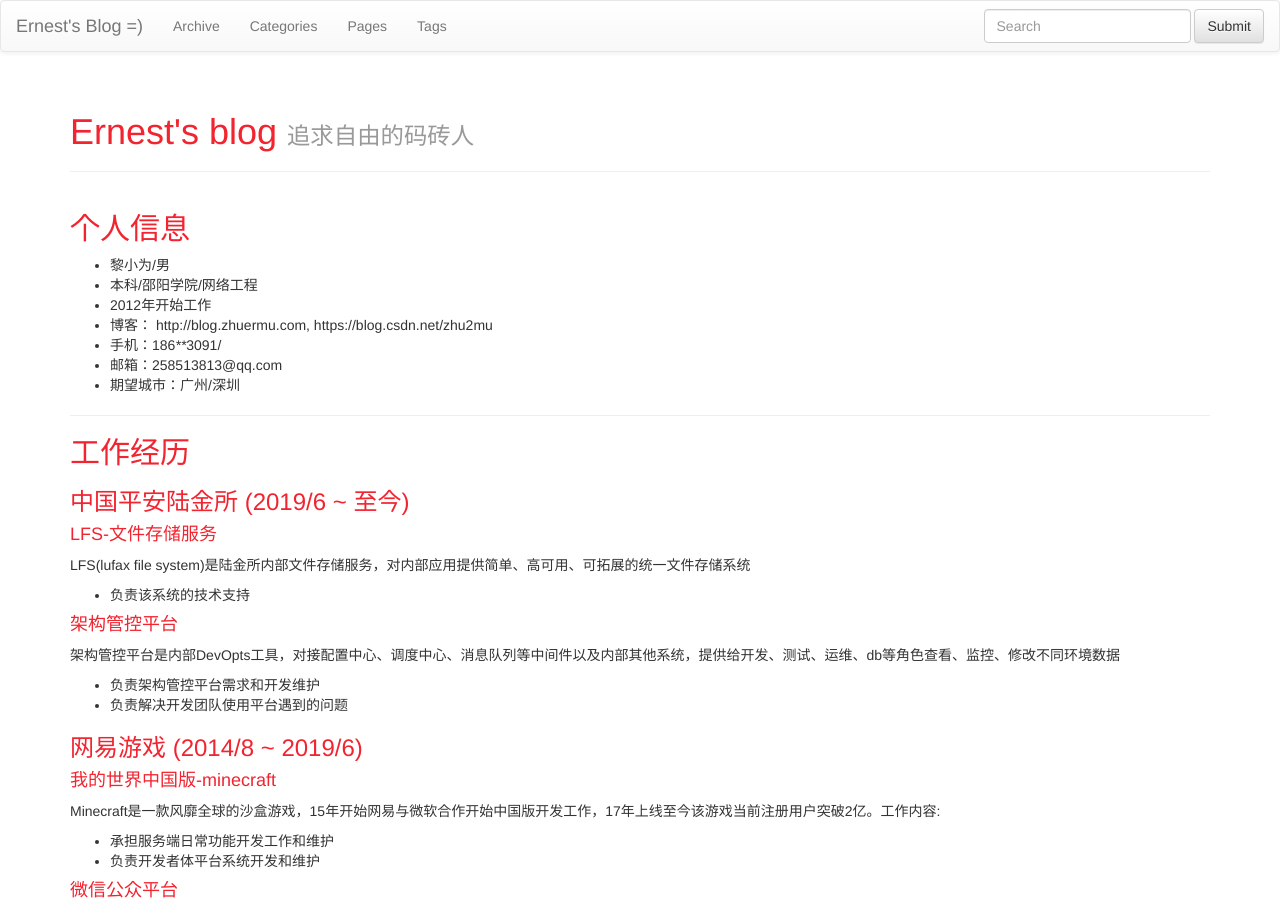
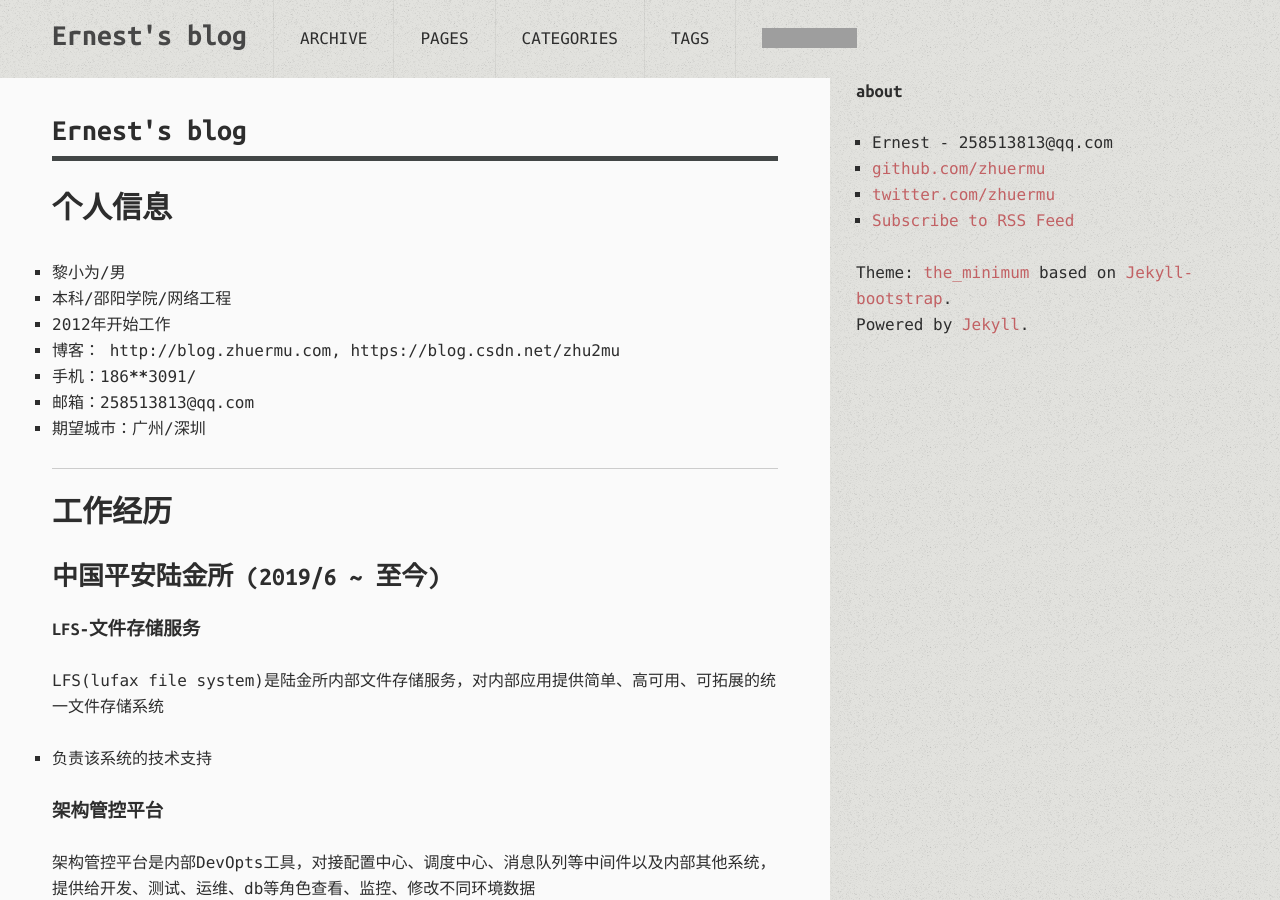
Before and after one commit to zhuermu/zhuermu.github.io, a Jekyll site: the page built from index.md, in a window 1280 px wide and 900 px high. Built offline with Jekyll 4.4.1, drawn with Linux system fonts in a browser that asks for light colours; nearby versions of some CDN libraries; comment, search, counter and statistics services are not loaded; some of the changed text lies outside the part shown; grey boxes are pictures that could not be loaded.

```diff
--- a/_config.yml
+++ b/_config.yml
@@ -8,8 +8,8 @@ highlighter: pygments
 # Themes are encouraged to use these universal variables
 # so be sure to set them if your theme uses them.
 #
-title : Ernest's Blog =)
-tagline: Site Tagline
+title : Ernest's blog
+tagline:
 author :
   name : Ernest
   email : 258513813@qq.com
--- a/_layouts/default.html
+++ b/_layouts/default.html
@@ -1,6 +1,6 @@
 ---
 theme :
-  name : bootstrap-3
+  name : the-program
 ---
 {% include JB/setup %}
-{% include themes/bootstrap-3/default.html %}
+{% include themes/the-program/default.html %}
--- a/_layouts/page.html
+++ b/_layouts/page.html
@@ -1,7 +1,7 @@
 ---
 theme :
-  name : bootstrap-3
+  name : the-program
 layout: default
 ---
 {% include JB/setup %}
-{% include themes/bootstrap-3/page.html %}
+{% include themes/the-program/page.html %}
--- a/_layouts/post.html
+++ b/_layouts/post.html
@@ -1,7 +1,7 @@
 ---
 theme :
-  name : bootstrap-3
+  name : the-program
 layout: default
 ---
 {% include JB/setup %}
-{% include themes/bootstrap-3/post.html %}
+{% include themes/the-program/post.html %}
```
Also changed, not shown: about.md (deleted, +0 -6 lines), changelog.md.
